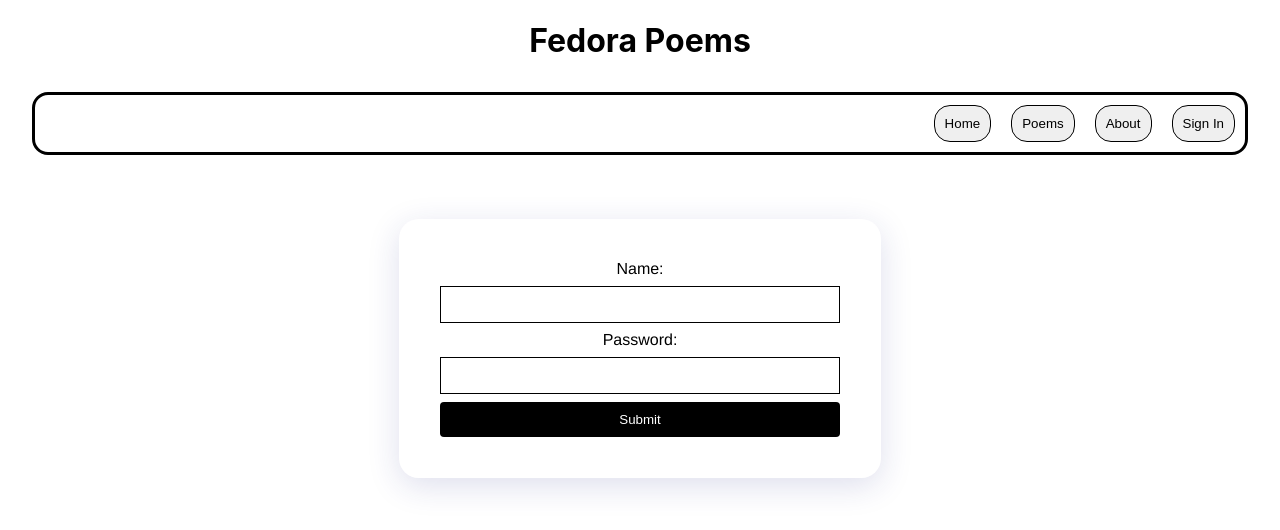
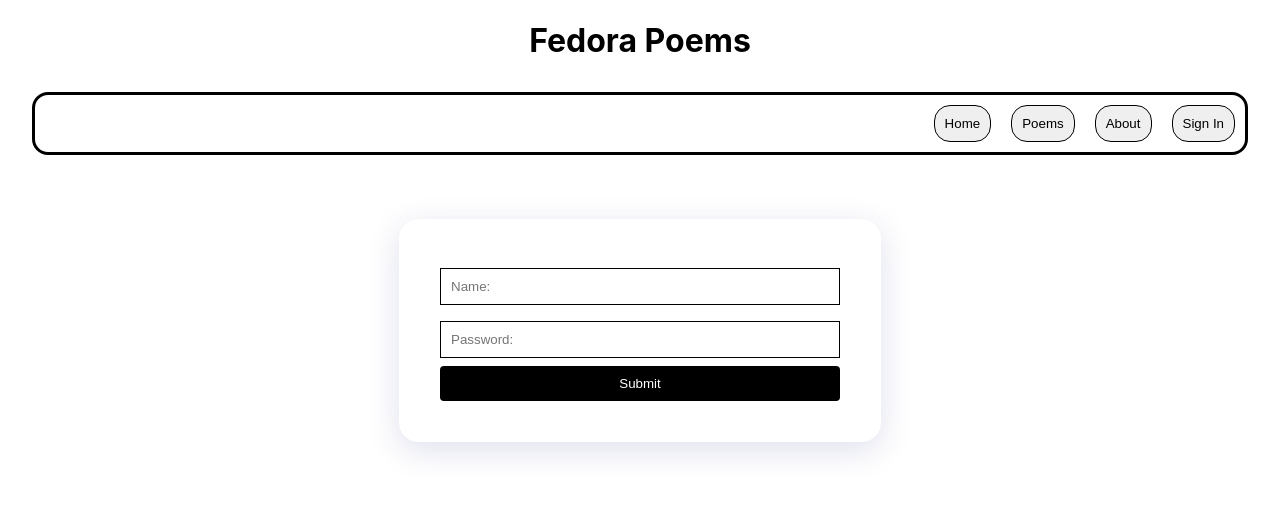
Before and after one commit to SmartFavour/Fedora-Poems, a React (Create React App) app in the folder Poetry/fedopoems/: page /login in a window 1280 px wide. Shown: the top 530 px of the page. Built offline with nearby package versions, Linux system fonts and the light colour scheme.

Commit message:
I just added placeholder nawa o

```diff
--- a/Poetry/fedopoems/src/LoginPage.js
+++ b/Poetry/fedopoems/src/LoginPage.js
@@ -19,24 +19,21 @@ function LoginPage() {
 
   return (
     <form onSubmit={handleSubmit} className="form-container">
-      <label>
-        Name:
       <input
         type="text"
         value={name}
         onChange={handleChange}
         className="form-input"
+        placeholder="Name:"
       />
-      </label>
-      <label>
-        Password:
       <input
         type="text"
         value={password}
         onChange={handlePassword}
         className="form-input"
+        placeholder="Password: "
       />
-      </label>
+
       <button type="submit" className="submit-btn">
         Submit
       </button>
```
Lines whose indentation alone changed are shown as unchanged.
